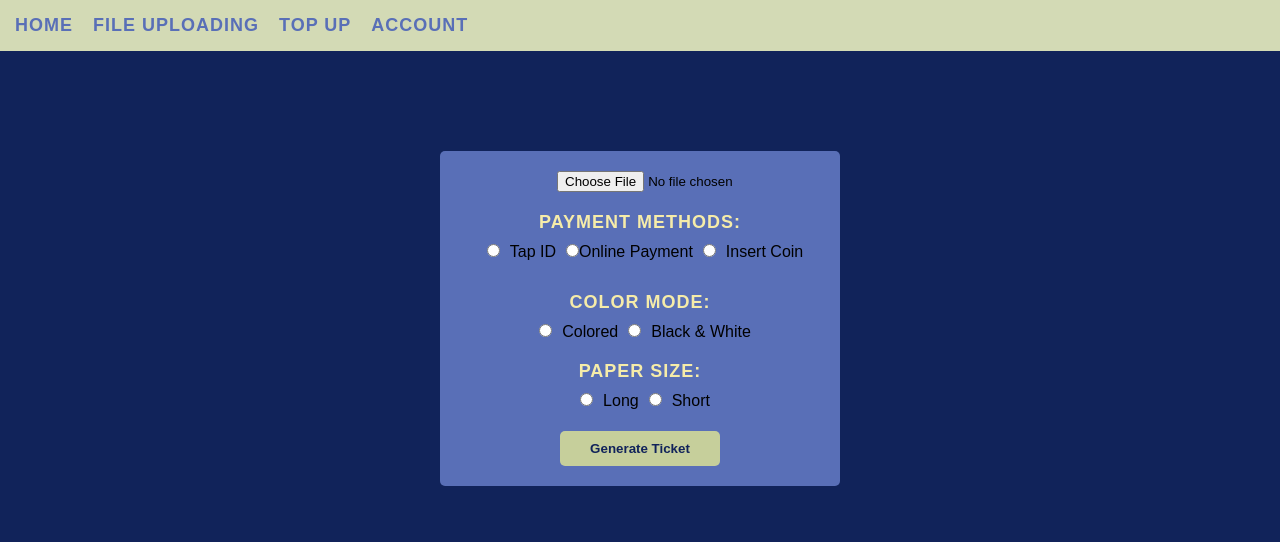
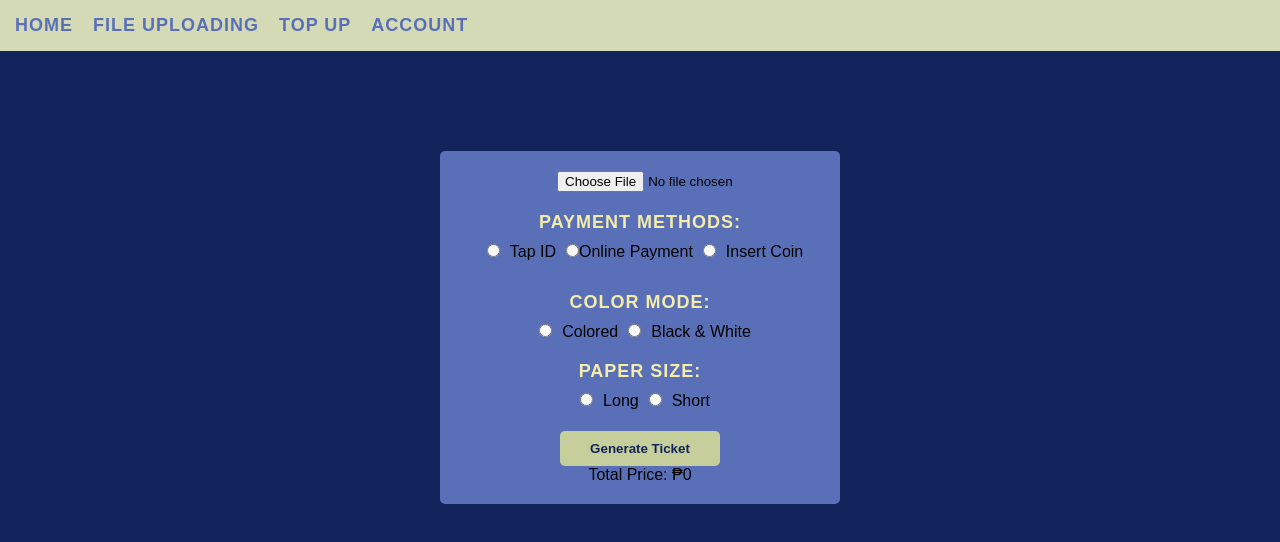
Before and after one commit to lrnzoclmb/Thesis, a React (Create React App) app in the folder my-react-app/: page /FileManagement in a window 1280 px wide. Shown: the top 542 px of the page. Built offline with nearby package versions, Linux system fonts and the light colour scheme.

Commit message:
price update

```diff
--- a/my-react-app/src/FileManagement.js
+++ b/my-react-app/src/FileManagement.js
@@ -1,4 +1,4 @@
-import React, { useState } from 'react';
+import React, { useState, useEffect } from 'react';
 import { storage, db, auth } from './firebase';
 import { ref as storageRef, uploadBytes, getDownloadURL } from 'firebase/storage';
 import { ref as dbRef, push } from 'firebase/database';
@@ -17,9 +17,27 @@ function FileManagement() {
   const [payment, setPayment] = useState('');
   const [qrCodeData, setQRCodeData] = useState(null);
   const [numPages, setNumPages] = useState(null);
-  const [ status ] = useState('pending');
-  const [ transaction ] = useState('printing');
+  const [status] = useState('pending');
+  const [transaction] = useState('printing');
+  const [totalPrice, setTotalPrice] = useState(0); // State variable to hold the total price
   const user = auth.currentUser;
+
+  // Prices for different options
+  const priceMap = {
+    Colored: 5,
+    BnW: 1,
+    Long: 2,
+    Short: 1
+  };
+
+  // Calculate total price based on selected options
+  useEffect(() => {
+    const colorPrice = priceMap[color] || 0;
+    const sizePrice = priceMap[size] || 0;
+    const totalPrice = (colorPrice + sizePrice) * (numPages || 0); // Multiply total price by total pages
+    setTotalPrice(totalPrice);
+  }, [color, size, numPages]); // Remove priceMap from the dependency array
+
 
   const isPDF = (file) => {
     return file.type === "application/pdf";
@@ -49,12 +67,12 @@ function FileManagement() {
           totalPages: numPages,
           transactionStatus: status,
           transactionType: transaction,
+          totalPrice: totalPrice // Include total price in the data to be stored
         };
 
         push(tempDatabaseRef, fileData).then((newRef) => {
           const newID = newRef.key;
           setQRCodeData(newID);
-
         }).catch((error) => {
           console.error("Error pushing data to database:", error);
         });
@@ -167,6 +185,7 @@ function FileManagement() {
             <QRCode value={qrCodeData} />
           </div>
         )}
+        <p>Total Price: ₱{totalPrice}</p> {}
       </div>
     </>
   );
```
